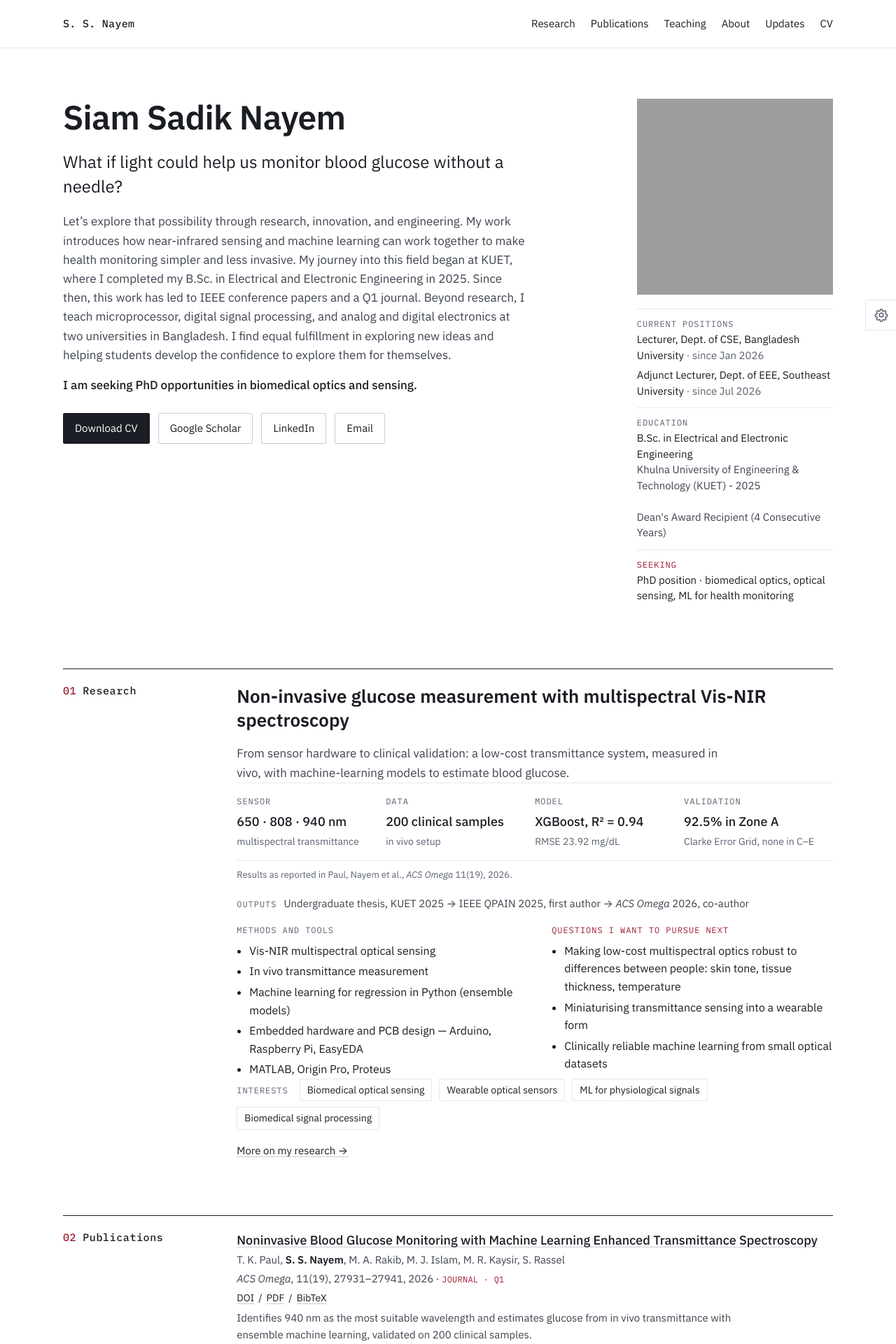
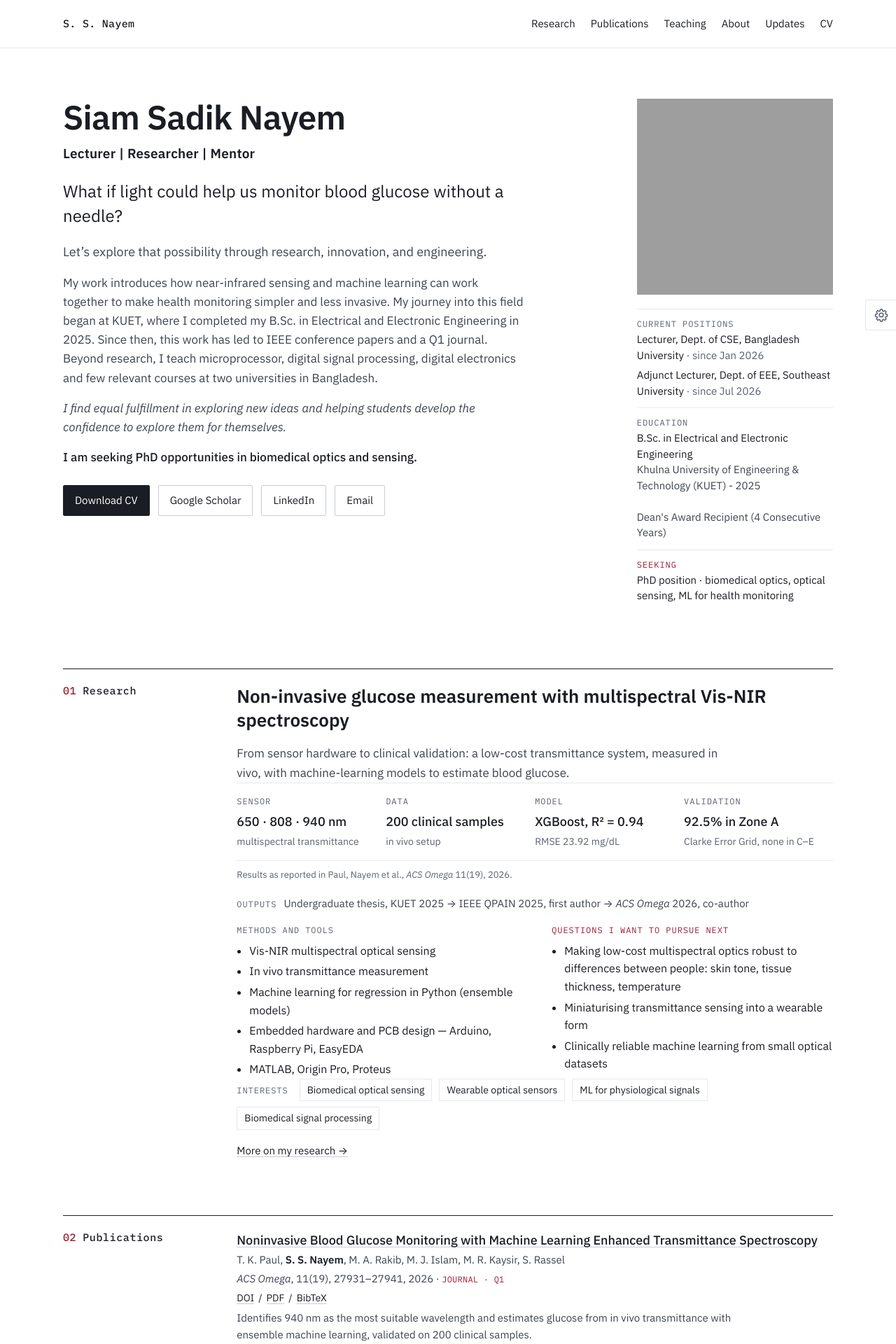
Before and after one commit to siamsadiknayem/siamsadiknayem.github.io, a Jekyll site: the page built from content/_pages/home.md, in a window 1280 px wide. Shown: the top 1920 px of the page at 70% size. Built offline with Jekyll 4.4.1, drawn with Linux system fonts in a browser that asks for light colours; grey boxes are pictures that could not be loaded.

Commit message:
Homepage intro: roles line, three-part introduction with italic closing
Co-Authored-By: Claude Opus 5.5 <noreply@anthropic.com>
Claude-Session: https://claude.ai/code/session_01BccD5eiv3h1QnHJwSoiwdW

```diff
--- a/_layouts/home.html
+++ b/_layouts/home.html
@@ -6,8 +6,11 @@ layout: default
 <section class="hero" aria-labelledby="name">
   <div class="hero__text">
     <h1 id="name">{{ p.name }}</h1>
+    {%- if p.roles %}<p class="hero__roles">{{ p.roles }}</p>{% endif %}
     <p class="hero__statement">{{ p.statement }}</p>
+    {%- if p.intro_lead %}<p class="hero__lead">{{ p.intro_lead }}</p>{% endif %}
     <p class="hero__intro">{{ p.intro | markdownify | remove: '<p>' | remove: '</p>' | strip }}</p>
+    {%- if p.intro_close %}<p class="hero__close">{{ p.intro_close }}</p>{% endif %}
     <p class="hero__seeking">{{ p.seeking_line }}</p>
     <p class="buttons">
       {%- if p.cv_available %}
--- a/assets/css/main.css
+++ b/assets/css/main.css
@@ -127,9 +127,13 @@ main { padding-top: 48px; padding-bottom: 48px; }
 .hero__aside { flex: 1 1 280px; min-width: 0; max-width: 360px; }
 .hero h1 { font-size: 36px; font-weight: 600; letter-spacing: -.015em; line-height: 1.1; }
 @media (min-width: 720px) { .hero h1 { font-size: 48px; } }
-.hero__statement { margin-top: 20px; font-size: 21px; line-height: 1.45; max-width: 660px; }
+.hero__roles { margin-top: 10px; font-size: 17px; font-weight: 600; letter-spacing: .01em; }
+@media (min-width: 720px) { .hero__roles { font-size: 19px; } }
+.hero__statement { margin-top: 22px; font-size: 21px; line-height: 1.45; max-width: 660px; }
 @media (min-width: 720px) { .hero__statement { font-size: 24px; } }
-.hero__intro { margin-top: 20px; max-width: 660px; color: var(--ink-2); }
+.hero__lead { margin-top: 20px; max-width: 660px; font-size: 18px; color: var(--ink-2); }
+.hero__intro { margin-top: 16px; max-width: 660px; color: var(--ink-2); }
+.hero__close { margin-top: 16px; max-width: 660px; font-style: italic; color: var(--ink-2); }
 .hero__seeking { margin-top: 16px; max-width: 660px; font-weight: 500; }
 .hero__photo { width: 100%; aspect-ratio: 1 / 1; object-fit: cover; }
 
--- a/content/_data/profile.yml
+++ b/content/_data/profile.yml
@@ -8,20 +8,30 @@ short_name: S. S. Nayem
 photo: /files/images/siam_squarephoto.png   # upload a new photo to files/images/
 photo_alt: Portrait of Siam Sadik Nayem
 
-# One sentence under your name on the homepage
+# Short line directly under your name on the homepage
+roles: Lecturer | Researcher | Mentor
+
+# One sentence under the roles line (the big question)
 statement: >-
   What if light could help us monitor blood glucose without a needle?
 
-# Homepage paragraph (first person)
+# Homepage introduction (first person), shown as three paragraphs:
+intro_lead: >-
+  Let’s explore that possibility through research, innovation, and engineering.
+
 intro: >-
-  Let's explore that possibility through research, innovation, and engineering. My work introduces how near-infrared sensing
-  and machine learning can work together to make health monitoring simpler and less invasive. My journey into this field began
-  at KUET, where I completed my B.Sc. in Electrical and Electronic Engineering in 2025. Since then, this work has led to IEEE
-  conference papers and a Q1 journal. Beyond research, I teach microprocessor, digital signal processing, and analog and digital electronics at two
+  My work introduces how near-infrared sensing and machine learning can work
+  together to make health monitoring simpler and less invasive. My journey into
+  this field began at KUET, where I completed my B.Sc. in Electrical and
+  Electronic Engineering in 2025. Since then, this work has led to IEEE
+  conference papers and a Q1 journal. Beyond research, I teach microprocessor,
+  digital signal processing, digital electronics and few relevant courses at two
   universities in Bangladesh.
 
-  I find equal fulfillment in exploring new ideas and helping students develop the confidence to explore them for themselves.
-
+# Shown in italics
+intro_close: >-
+  I find equal fulfillment in exploring new ideas and helping students develop
+  the confidence to explore them for themselves.
 
 seeking_line: I am seeking PhD opportunities in biomedical optics and sensing.
 seeking_short: PhD position · biomedical optics, optical sensing, ML for health monitoring
```
